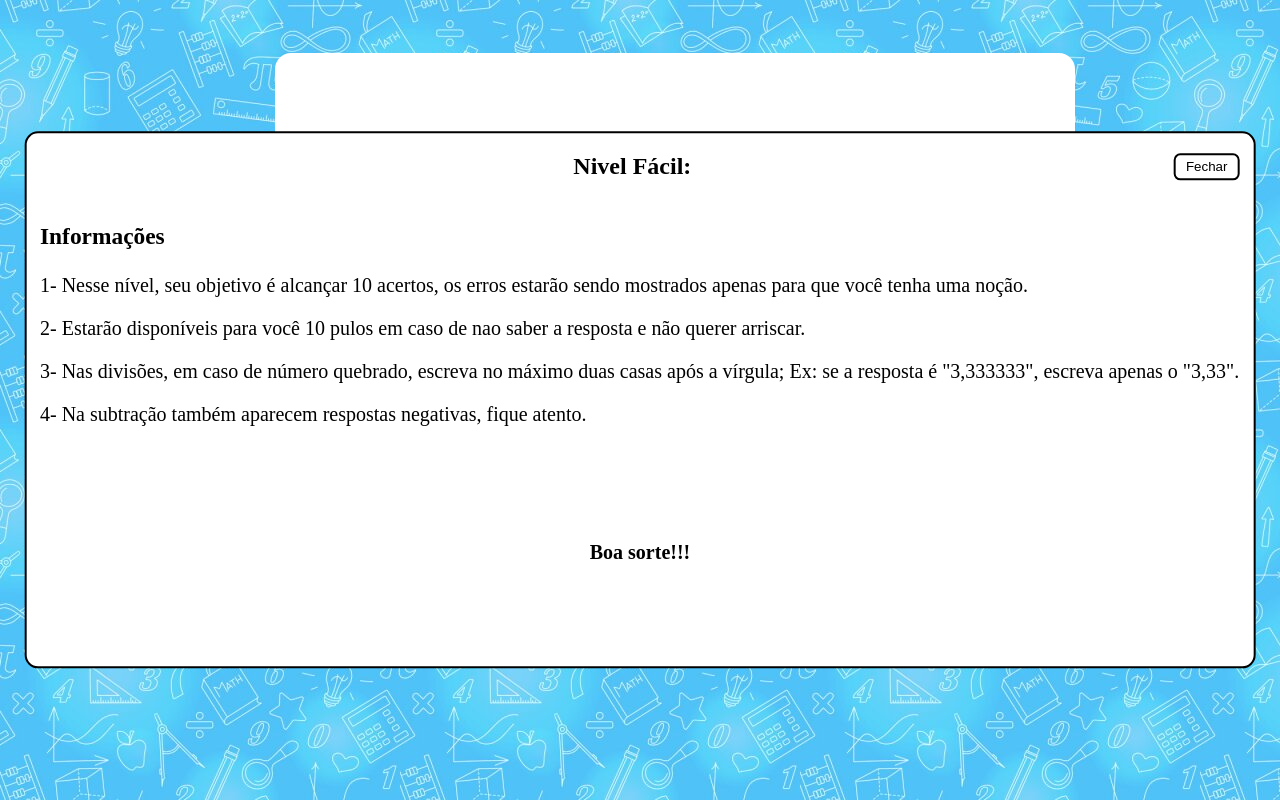
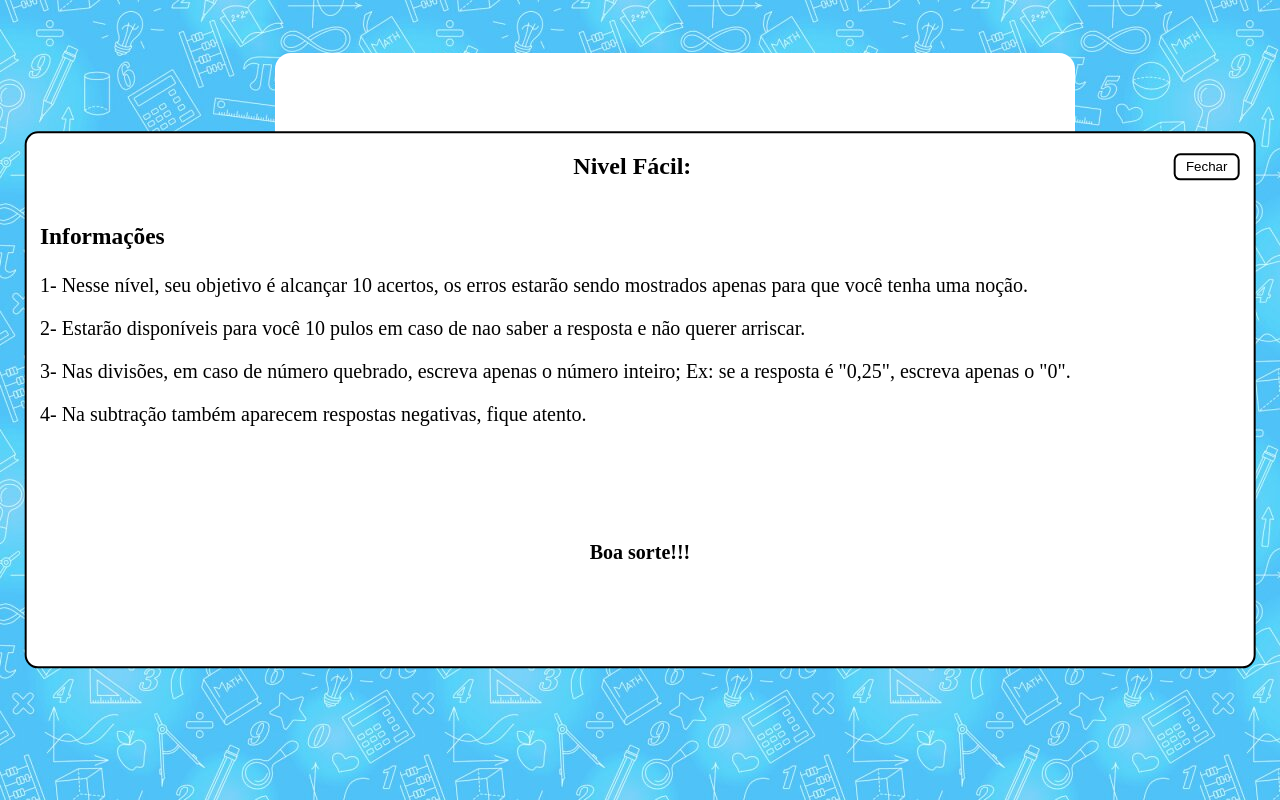
Before and after one commit to jessicacristinass/Feira-de-Ciencias, a plain HTML site: page facil/facil.html in a window 1280 px wide. Drawn offline with Linux system fonts and the light colour scheme.

Commit message:
Update facil.html

```diff
--- a/facil/facil.html
+++ b/facil/facil.html
@@ -24,8 +24,8 @@
       <h3>Informações</h3>
       <p>1- Nesse nível, seu objetivo é alcançar 10 acertos, os erros estarão sendo mostrados apenas para que você tenha uma noção.</p>
       <p>2- Estarão disponíveis para você 10 pulos em caso de nao saber a resposta e não querer arriscar.</p>
-      <p>3- Nas divisões, em caso de número quebrado, escreva no máximo duas casas após a vírgula; Ex: se a resposta é "3,333333",
-        escreva apenas o "3,33".</p>
+      <p>3- Nas divisões, em caso de número quebrado, escreva apenas o número inteiro; Ex: se a resposta é "0,25",
+        escreva apenas o "0".</p>
       <p>4- Na subtração também aparecem respostas negativas, fique atento.</p>
 
         <br><br><br>
```
